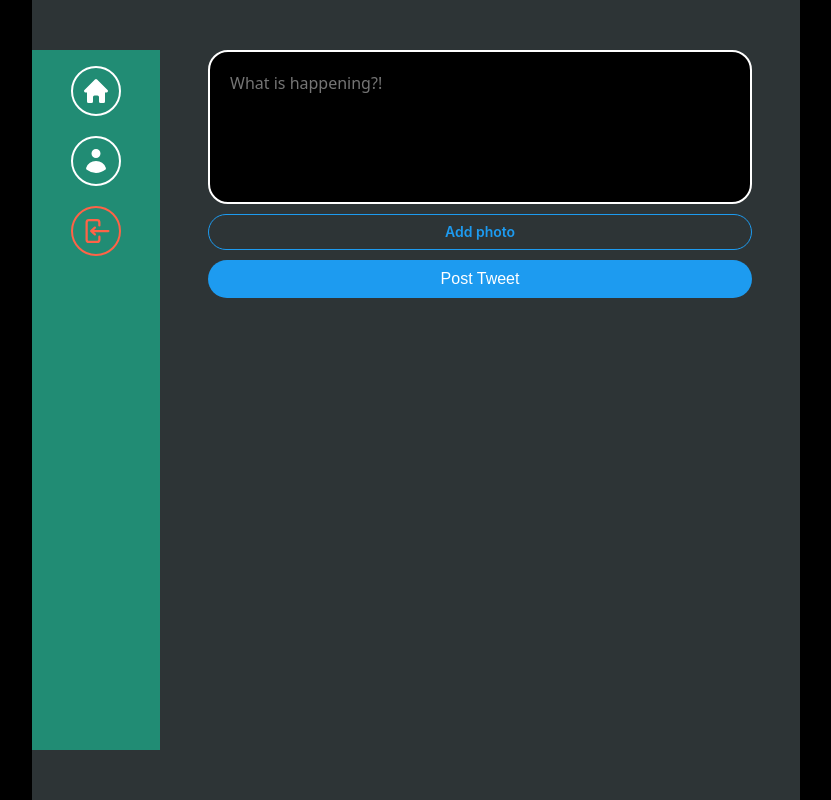
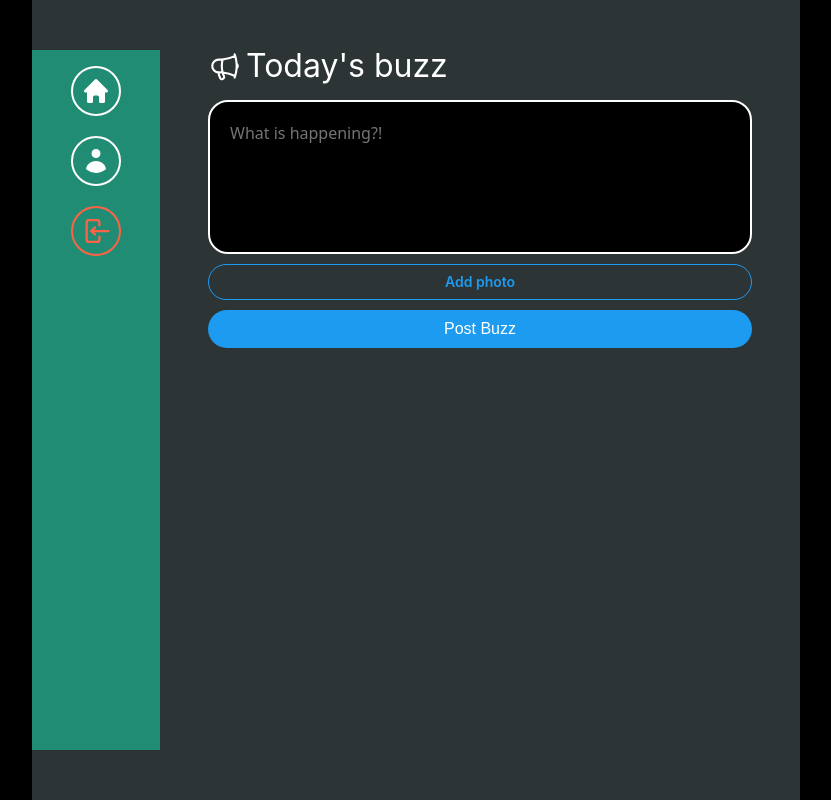
Before and after one commit to sum529-create/buzz-chatly, a React (Vite) app: page / in a window 1280 px wide. Shown: the whole page, without its empty margins (224-1055 px from the left). Built offline with nearby package versions, Linux system fonts and the light colour scheme; no server answers; sample sign-in values are in the browser's storage; a web font is replaced by a local one.

Commit message:
#bc - 이미지 업로드 기능 추가 / 업로드시 이미지 미리보기 / firebase db & storage연동

```diff
--- a/src/components/post-buzz-form.tsx
+++ b/src/components/post-buzz-form.tsx
@@ -1,5 +1,19 @@
-import { useState } from "react";
+import { addDoc, collection, updateDoc } from "firebase/firestore";
+import { getDownloadURL, ref, uploadBytes } from "firebase/storage";
+import React, { useState } from "react";
 import { styled } from "styled-components";
+import { auth, db, storage } from "../firebase";
+
+const FormTitle = styled.h1`
+  font-size: 2rem;
+  margin-bottom: 1rem;
+  display: flex;
+  gap: 4px;
+  justify-content: flex-start;
+  svg {
+    width: 34px;
+  }
+`;
 
 const Form = styled.form`
   display: flex;
@@ -38,6 +52,16 @@
   cursor: pointer;
 `;
 
+const PreviewImg = styled.img`
+  margin: 0 auto;
+  max-height: 300px;
+  @media (max-width: 768px) {
+    width: 100%;
+    height: 100%;
+    max-height: 100%;
+  }
+`;
+
 const AttachFileInput = styled.input`
   display: none;
 `;
@@ -58,26 +82,101 @@
 
 export default function PostBuzzForm() {
   const [isLoading, setLoading] = useState(false);
-  const [tweet, setTweet] = useState("");
+  const [buzz, setBuzz] = useState("");
   const [file, setFile] = useState<File | null>(null);
+  const [previewImg, setPreviewImg] = useState<string | ArrayBuffer | null>(
+    null
+  );
   const onChange = (e: React.ChangeEvent<HTMLTextAreaElement>) => {
-    setTweet(e.target.value);
+    setBuzz(e.target.value);
   };
   const onFileChange = (e: React.ChangeEvent<HTMLInputElement>) => {
     const { files } = e.target;
+
     if (files && files.length === 1) {
+      const MAX_FILE_SIZE = 1 * 1024 * 1024 * 1024; // 1GB
+      if (files[0].size > MAX_FILE_SIZE) {
+        alert(
+          "파일 크기는 최대 1GB까지 업로드가 가능합니다.\n업로드 하실 파일 사이즈를 다시 확인 후 업로드 해주세요."
+        );
+        e.target.value = "";
+        return;
+      }
+
+      const reader = new FileReader();
+      reader.onloadend = () => {
+        setPreviewImg(reader.result);
+      };
+      reader.readAsDataURL(files[0]);
+
       setFile(files[0]);
     }
   };
+  const onSubmit = async (e: React.FormEvent<HTMLFormElement>) => {
+    e.preventDefault();
+    const user = auth.currentUser;
+    if (!user || isLoading || buzz === "" || buzz.length > 180) return;
+    try {
+      setLoading(true);
+      const doc = await addDoc(collection(db, "buzz"), {
+        buzz,
+        createdAt: Date.now(),
+        username: user.displayName || "Anonymous",
+        userId: user.uid,
+      });
+      if (file) {
+        const locationRef = ref(
+          storage,
+          `buzz/${user.uid}-${user.displayName}/${doc.id}`
+        ); // 파일 저장 위치를 직접 지정 할 수 있다.
+
+        const result = await uploadBytes(locationRef, file);
+        const url = await getDownloadURL(result.ref); // 방금 업로드 한 이미지 파일의 url
+
+        await updateDoc(doc, {
+          photo: url,
+        });
+      }
+      setBuzz("");
+      setFile(null);
+    } catch (error) {
+      console.error("error! : ", error);
+    } finally {
+      setLoading(false);
+    }
+  };
   return (
-    <Form>
+    <>
+      <FormTitle>
+        <svg
+          data-slot="icon"
+          fill="none"
+          stroke-width="1.5"
+          stroke="currentColor"
+          viewBox="0 0 24 24"
+          xmlns="http://www.w3.org/2000/svg"
+          aria-hidden="true"
+        >
+          <path
+            stroke-linecap="round"
+            stroke-linejoin="round"
+            d="M10.34 15.84c-.688-.06-1.386-.09-2.09-.09H7.5a4.5 4.5 0 1 1 0-9h.75c.704 0 1.402-.03 2.09-.09m0 9.18c.253.962.584 1.892.985 2.783.247.55.06 1.21-.463 1.511l-.657.38c-.551.318-1.26.117-1.527-.461a20.845 20.845 0 0 1-1.44-4.282m3.102.069a18.03 18.03 0 0 1-.59-4.59c0-1.586.205-3.124.59-4.59m0 9.18a23.848 23.848 0 0 1 8.835 2.535M10.34 6.66a23.847 23.847 0 0 0 8.835-2.535m0 0A23.74 23.74 0 0 0 18.795 3m.38 1.125a23.91 23.91 0 0 1 1.014 5.395m-1.014 8.855c-.118.38-.245.754-.38 1.125m.38-1.125a23.91 23.91 0 0 0 1.014-5.395m0-3.46c.495.413.811 1.035.811 1.73 0 .695-.316 1.317-.811 1.73m0-3.46a24.347 24.347 0 0 1 0 3.46"
+          ></path>
+        </svg>
+        Today's buzz
+      </FormTitle>
+      <Form onSubmit={onSubmit}>
         <TextArea
+          required
           rows={5}
           maxLength={180}
           onChange={onChange}
-        value={tweet}
+          value={buzz}
           placeholder="What is happening?!"
         />
+        {previewImg && (
+          <PreviewImg src={previewImg as string} alt="Preview Img" />
+        )}
         <AttachFileButton htmlFor="file">
           {file ? "Photo added ✅" : "Add photo"}
         </AttachFileButton>
@@ -89,8 +188,9 @@
         />
         <SubmitBtn
           type="submit"
-        value={isLoading ? "Posting..." : "Post Tweet"}
+          value={isLoading ? "Posting..." : "Post Buzz"}
         />
       </Form>
+    </>
   );
 }
--- a/src/firebase.ts
+++ b/src/firebase.ts
@@ -1,5 +1,7 @@
 import { initializeApp } from "firebase/app";
 import { getAuth } from "firebase/auth";
+import { getStorage } from "firebase/storage";
+import { getFirestore } from "firebase/firestore";
 
 // Your web app's Firebase configuration
 const firebaseConfig = {
@@ -15,3 +17,7 @@
 const app = initializeApp(firebaseConfig);
 
 export const auth = getAuth(app);
+
+export const storage = getStorage(app);
+
+export const db = getFirestore(app);
```
Lines whose indentation alone changed are shown as unchanged.
